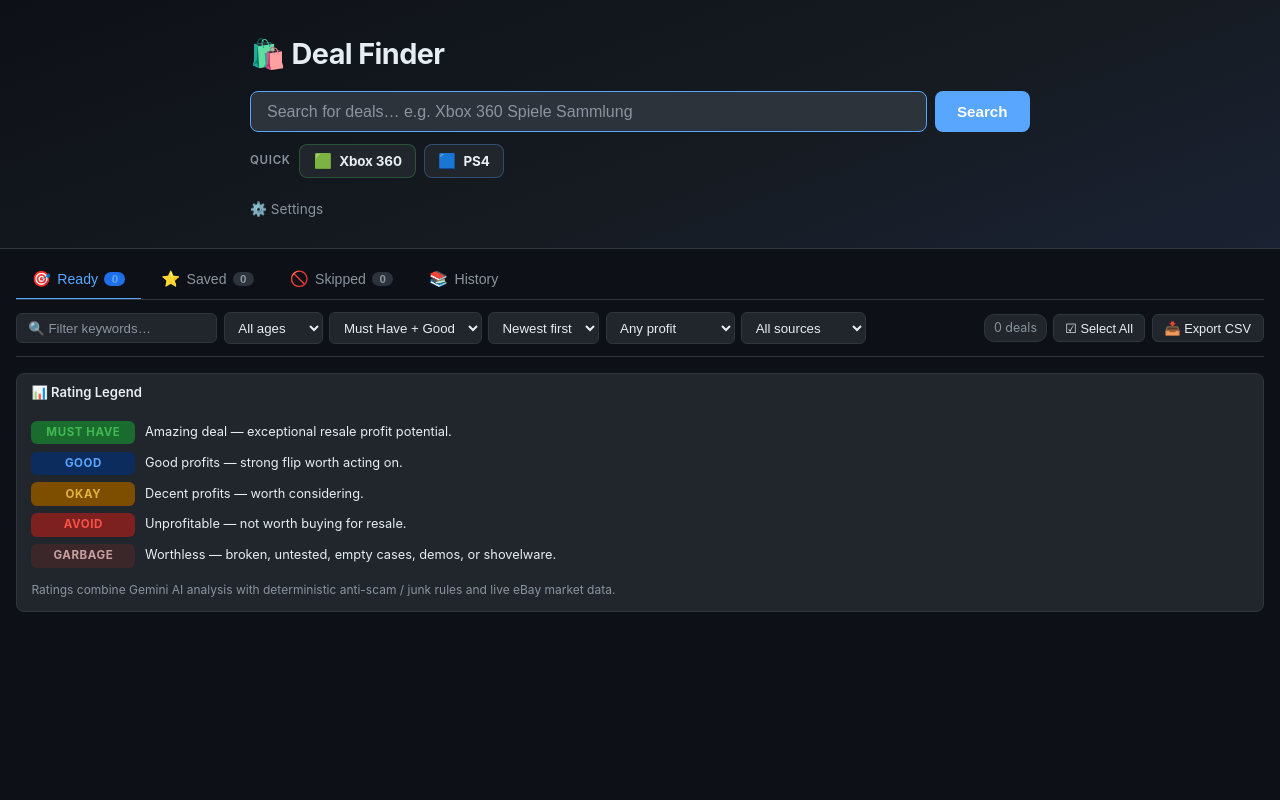
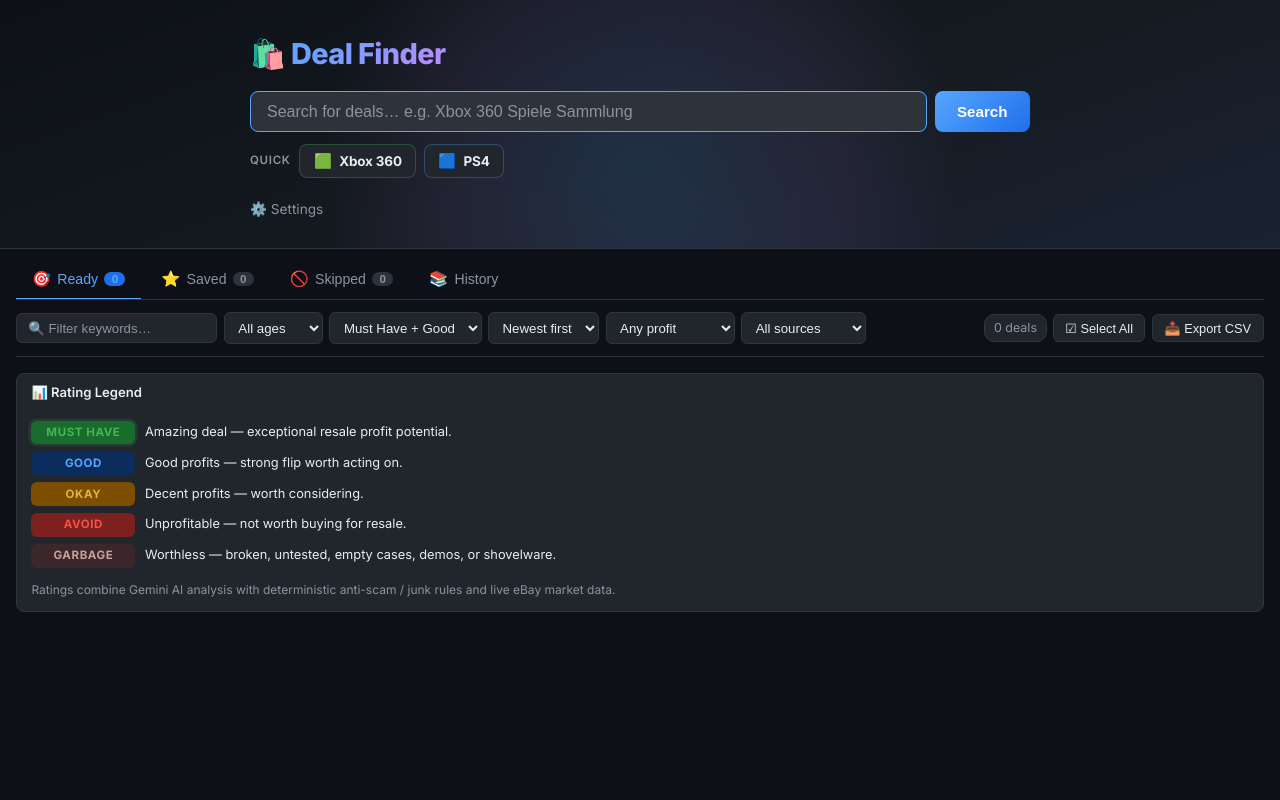
Before and after one commit to flavio-code-535345/ebay-scrapper, a Flask app: page / in a window 1280 px wide, after a click on "📊 Rating Legend". Run offline with Flask 3, Linux system fonts and the light colour scheme; data that the repository does not hold is empty.

Commit message:
Modernize: fix Gemini 3 image support + refresh UI (#123)
Technical:
- Remove the stale "gemini-3*-lite = text-only" heuristic in
  ai_providers/gemini.py. Verified that every current Gemini model
  family, including 3.x flash-lite, supports native multimodal image
  input — the old heuristic was silently disabling the app's core
  visual defect/condition analysis for the default model
  (gemini-3.5-flash-lite). Text-only models are now only the ones
  explicitly listed in _TEXT_ONLY_MODELS; the existing runtime
  fallback still auto-disables images if the API ever rejects one.
- Bump google-genai to >=1.51.0 (from >=1.0.0), the minimum version
  required for Gemini 3.x API features.

Visual refresh:
- Add Inter (UI) + JetBrains Mono (numeric/score) via Google Fonts.
- Hero: subtle radial accent glow + gradient-text treatment on the
  "Deal Finder" wordmark.
- Buttons/chips: gradient search button, tactile press states,
  smoother easing curves throughout.
- Deal cards: staggered fade/slide-in on render, hover lift, image
  zoom-on-hover.
- "Must Have" badge gets a soft pulsing glow to draw the eye to the
  best deals.
- Global custom scrollbar, text-selection color, and focus-visible
  rings for accessibility polish.
- Add .claude/launch.json dev-server config for local preview.

Co-authored-by: Claude Sonnet 5 <noreply@anthropic.com>

```diff
--- a/requirements.txt
+++ b/requirements.txt
@@ -5,4 +5,5 @@ Werkzeug>=3.0.0,<4
 requests>=2.31.0,<3
 beautifulsoup4>=4.12.0,<5
 gunicorn>=22.0.0,<24
-google-genai>=1.0.0,<2
+# >=1.51.0 required for Gemini 3.x model API features (e.g. media_resolution)
+google-genai>=1.51.0,<2
--- a/static/style.css
+++ b/static/style.css
@@ -1,4 +1,6 @@
 /* eBay Deal Finder – Dark JobOps Theme */
+
+@import url('https://fonts.googleapis.com/css2?family=Inter:wght@400;500;600;700;800&family=JetBrains+Mono:wght@500&display=swap');
 
 /* ── Variables ──────────────────────────────────────────────────────────── */
 :root {
@@ -24,6 +26,11 @@
     --radius:    8px;
     --radius-lg: 12px;
     --shadow:    0 4px 16px rgba(0,0,0,0.4);
+    --font-sans: 'Inter', -apple-system, BlinkMacSystemFont, 'Segoe UI', 'Noto Sans', Helvetica, Arial, sans-serif;
+    --font-mono: 'JetBrains Mono', ui-monospace, SFMono-Regular, Menlo, Consolas, monospace;
+    --ease:      cubic-bezier(0.22, 1, 0.36, 1);
+    --glow-accent: 0 0 0 1px rgba(88, 166, 255, 0.35), 0 8px 24px rgba(88, 166, 255, 0.18);
+    --glow-green:  0 0 0 1px rgba(63, 185, 80, 0.35), 0 8px 24px rgba(63, 185, 80, 0.16);
 }
 
 /* ── Reset & Base ───────────────────────────────────────────────────────── */
@@ -32,7 +39,7 @@
 html { scroll-behavior: smooth; }
 
 body {
-    font-family: -apple-system, BlinkMacSystemFont, 'Segoe UI', 'Noto Sans', Helvetica, Arial, sans-serif;
+    font-family: var(--font-sans);
     background: var(--bg);
     color: var(--text);
     min-height: 100vh;
@@ -42,6 +49,26 @@ body {
 
 a { color: var(--accent); text-decoration: none; }
 a:hover { text-decoration: underline; }
+
+/* ── Selection & scrollbar ──────────────────────────────────────────────── */
+::selection { background: var(--accent-dim); color: #fff; }
+
+* { scrollbar-width: thin; scrollbar-color: var(--border2) transparent; }
+*::-webkit-scrollbar { width: 10px; height: 10px; }
+*::-webkit-scrollbar-track { background: transparent; }
+*::-webkit-scrollbar-thumb { background: var(--border2); border-radius: 8px; border: 2px solid var(--bg); }
+*::-webkit-scrollbar-thumb:hover { background: var(--muted); }
+
+/* ── Focus ring (a11y + polish) ─────────────────────────────────────────── */
+button:focus-visible,
+input:focus-visible,
+select:focus-visible,
+a:focus-visible,
+.deal-card:focus-visible {
+    outline: 2px solid var(--accent);
+    outline-offset: 2px;
+    border-radius: 4px;
+}
 
 /* ── Utility ────────────────────────────────────────────────────────────── */
 .d-none { display: none !important; }
@@ -62,22 +89,44 @@ a:hover { text-decoration: underline; }
 
 /* ── Hero ───────────────────────────────────────────────────────────────── */
 .hero {
+    position: relative;
     background: linear-gradient(160deg, #0d1117 0%, #161b22 60%, #1a2233 100%);
     border-bottom: 1px solid var(--border);
     padding: 2rem 1rem 1.5rem;
+    overflow: hidden;
+}
+
+.hero::before {
+    content: '';
+    position: absolute;
+    top: -60%;
+    left: 50%;
+    width: 640px;
+    height: 640px;
+    transform: translateX(-50%);
+    background: radial-gradient(circle, rgba(88, 166, 255, 0.16) 0%, rgba(188, 140, 255, 0.08) 45%, transparent 70%);
+    pointer-events: none;
 }
 
 .hero-inner {
+    position: relative;
     max-width: 780px;
     margin: 0 auto;
 }
 
 .hero h1 {
     font-size: 1.8rem;
-    font-weight: 700;
+    font-weight: 800;
     color: var(--text);
     margin-bottom: 1rem;
     letter-spacing: -0.02em;
+}
+
+.hero h1 .gradient-text {
+    background: linear-gradient(135deg, var(--accent) 0%, var(--purple) 100%);
+    -webkit-background-clip: text;
+    background-clip: text;
+    -webkit-text-fill-color: transparent;
 }
 
 /* ── Search container ───────────────────────────────────────────────────── */
@@ -106,7 +155,7 @@ a:hover { text-decoration: underline; }
 .search-container input::placeholder { color: var(--muted); }
 
 .btn-search {
-    background: var(--accent);
+    background: linear-gradient(135deg, var(--accent) 0%, var(--accent-dim) 100%);
     color: #fff;
     border: none;
     border-radius: var(--radius);
@@ -977,7 +1053,20 @@ a:hover { text-decoration: underline; }
     letter-spacing: 0.05em;
 }
 
-.badge-must-buy { background: var(--green-dim);   color: var(--green);  }
+@keyframes mustHaveGlow {
+    0%, 100% { box-shadow: 0 0 0 0 rgba(63, 185, 80, 0.35); }
+    50%      { box-shadow: 0 0 0 4px rgba(63, 185, 80, 0); }
+}
+
+.badge-must-buy {
+    background: var(--green-dim);
+    color: var(--green);
+    animation: mustHaveGlow 2.4s ease-out infinite;
+}
+
+@media (prefers-reduced-motion: reduce) {
+    .badge-must-buy { animation: none; }
+}
 .badge-good     { background: var(--blue-dim);    color: var(--accent); }
 .badge-okay     { background: var(--yellow-dim);  color: var(--yellow); }
 .badge-fair     { background: var(--yellow-dim);  color: var(--yellow); } /* legacy alias */
--- a/templates/index.html
+++ b/templates/index.html
@@ -10,7 +10,7 @@
     <!-- Hero / Search bar -->
     <header class="hero">
         <div class="hero-inner">
-            <h1>🛍️ Deal Finder</h1>
+            <h1>🛍️ <span class="gradient-text">Deal Finder</span></h1>
             <div class="search-container">
                 <form id="searchForm">
                     <input type="text" id="searchQuery" placeholder="Search for deals… e.g. Xbox 360 Spiele Sammlung" autocomplete="off" required />
```
Also changed, not shown: other parts of static/style.css (+40 -13 lines), ai_providers/gemini.py (+11 -8 lines), .claude/launch.json (added).
